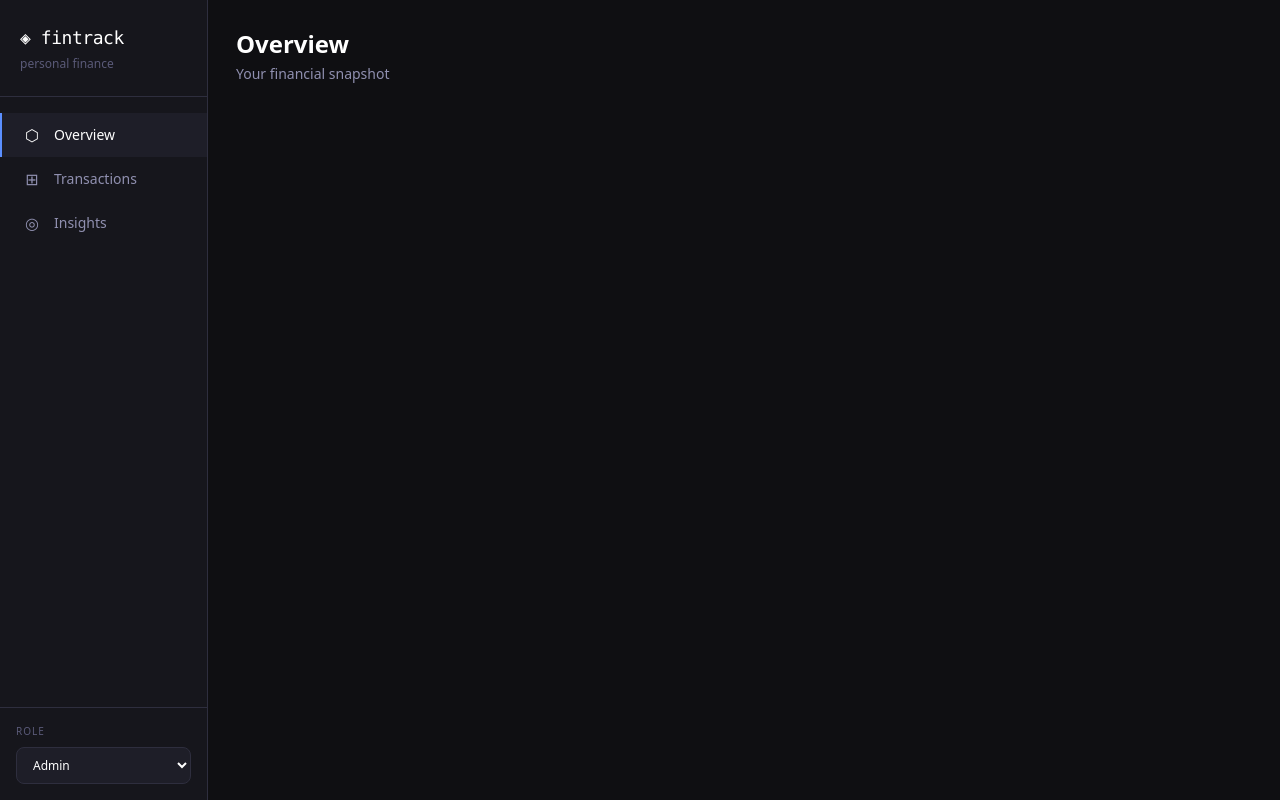
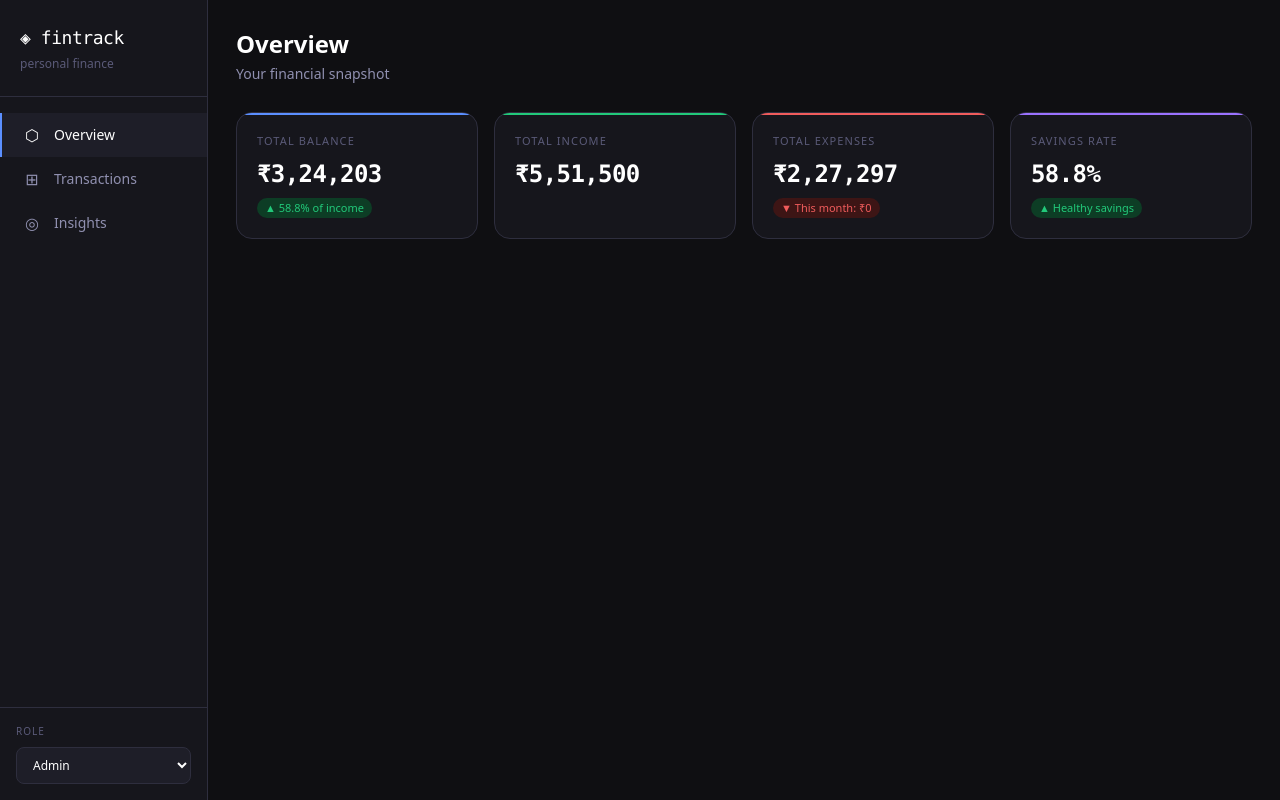
Before and after one commit to Rvi31/Finance_Dashboard, a React (Vite) app in the folder finance-dashboard/: page / in a window 1280 px wide. Built offline with nearby package versions, Linux system fonts and the light colour scheme.

Commit message:
build summary cards (balance,income,expenses)

```diff
--- a/finance-dashboard/package.json
+++ b/finance-dashboard/package.json
@@ -14,6 +14,7 @@
     "postcss": "^8.5.8",
     "react": "^19.2.4",
     "react-dom": "^19.2.4",
+    "recharts": "^3.8.1",
     "tailwindcss": "^3.4.19"
   },
   "devDependencies": {
--- /dev/null
+++ b/finance-dashboard/src/components/SummaryCard.jsx
@@ -0,0 +1,30 @@
+export default function SummaryCard({
+  label,
+  value,
+  change,
+  changeDir,
+  accentColor,
+}) {
+  return (
+    <div className="bg-[#16161c] border border-[#2e2e3e] rounded-2xl p-5 relative overflow-hidden">
+      <div
+        className="absolute top-0 left-0 right-0 h-0.5"
+        style={{ background: accentColor }}
+      />
+      <div className="text-[11px] uppercase tracking-widest text-[#5a5a78] mb-2 font-medium">
+        {label}
+      </div>
+      <div className="text-2xl font-semibold font-mono tracking-tight">
+        {value}
+      </div>
+      {change && (
+        <div
+          className={`inline-flex items-center gap-1 text-[11px] mt-2 px-2 py-0.5 rounded-full font-medium
+            ${changeDir === "up" ? "bg-[#0d3d25] text-[#22c97a]" : "bg-[#3d1515] text-[#f05c5c]"}`}
+        >
+          {changeDir === "up" ? "▲" : "▼"} {change}
+        </div>
+      )}
+    </div>
+  );
+}
--- a/finance-dashboard/src/pages/Dashboard.jsx
+++ b/finance-dashboard/src/pages/Dashboard.jsx
@@ -1,8 +1,82 @@
+import { useApp } from "../context/AppContext";
+import SummaryCard from "../components/SummaryCard";
+
+function formatINR(n) {
+  return "₹" + Math.abs(n).toLocaleString("en-IN");
+}
+
 export default function Dashboard() {
+  const { state } = useApp();
+  const { transactions } = state;
+
+  const income = transactions
+    .filter((t) => t.type === "income")
+    .reduce((sum, t) => sum + t.amount, 0);
+
+  const expense = transactions
+    .filter((t) => t.type === "expense")
+    .reduce((sum, t) => sum + t.amount, 0);
+
+  const balance = income - expense;
+  const savingsRate =
+    income > 0 ? ((1 - expense / income) * 100).toFixed(1) : "0";
+
+  const now = new Date();
+  const thisMonthExpense = transactions
+    .filter((t) => {
+      const d = new Date(t.date);
+      return (
+        t.type === "expense" &&
+        d.getMonth() === now.getMonth() &&
+        d.getFullYear() === now.getFullYear()
+      );
+    })
+    .reduce((sum, t) => sum + t.amount, 0);
+
   return (
     <div>
-      <h1 className="text-2xl font-semibold">Overview</h1>
-      <p className="text-[#9090b0] text-sm mt-1">Your financial snapshot</p>
+      <div className="mb-7">
+        <h1 className="text-2xl font-semibold">Overview</h1>
+        <p className="text-[#9090b0] text-sm mt-1">Your financial snapshot</p>
+      </div>
+
+      <div className="grid grid-cols-2 lg:grid-cols-4 gap-4">
+        <SummaryCard
+          label="Total Balance"
+          value={formatINR(balance)}
+          change={
+            income > 0
+              ? ((balance / income) * 100).toFixed(1) + "% of income"
+              : null
+          }
+          changeDir="up"
+          accentColor="#5b8fff"
+        />
+        <SummaryCard
+          label="Total Income"
+          value={formatINR(income)}
+          change={null}
+          accentColor="#22c97a"
+        />
+        <SummaryCard
+          label="Total Expenses"
+          value={formatINR(expense)}
+          change={"This month: " + formatINR(thisMonthExpense)}
+          changeDir="down"
+          accentColor="#f05c5c"
+        />
+        <SummaryCard
+          label="Savings Rate"
+          value={savingsRate + "%"}
+          change={
+            parseFloat(savingsRate) > 20
+              ? "Healthy savings"
+              : "Try to save more"
+          }
+          changeDir={parseFloat(savingsRate) > 20 ? "up" : "down"}
+          accentColor="#9b72ff"
+        />
+      </div>
     </div>
   );
 }
```
Also changed, not shown: finance-dashboard/src/components/charts/TrendChart.jsx (added), 1 other file (tests, documents, lock files or other folders).
